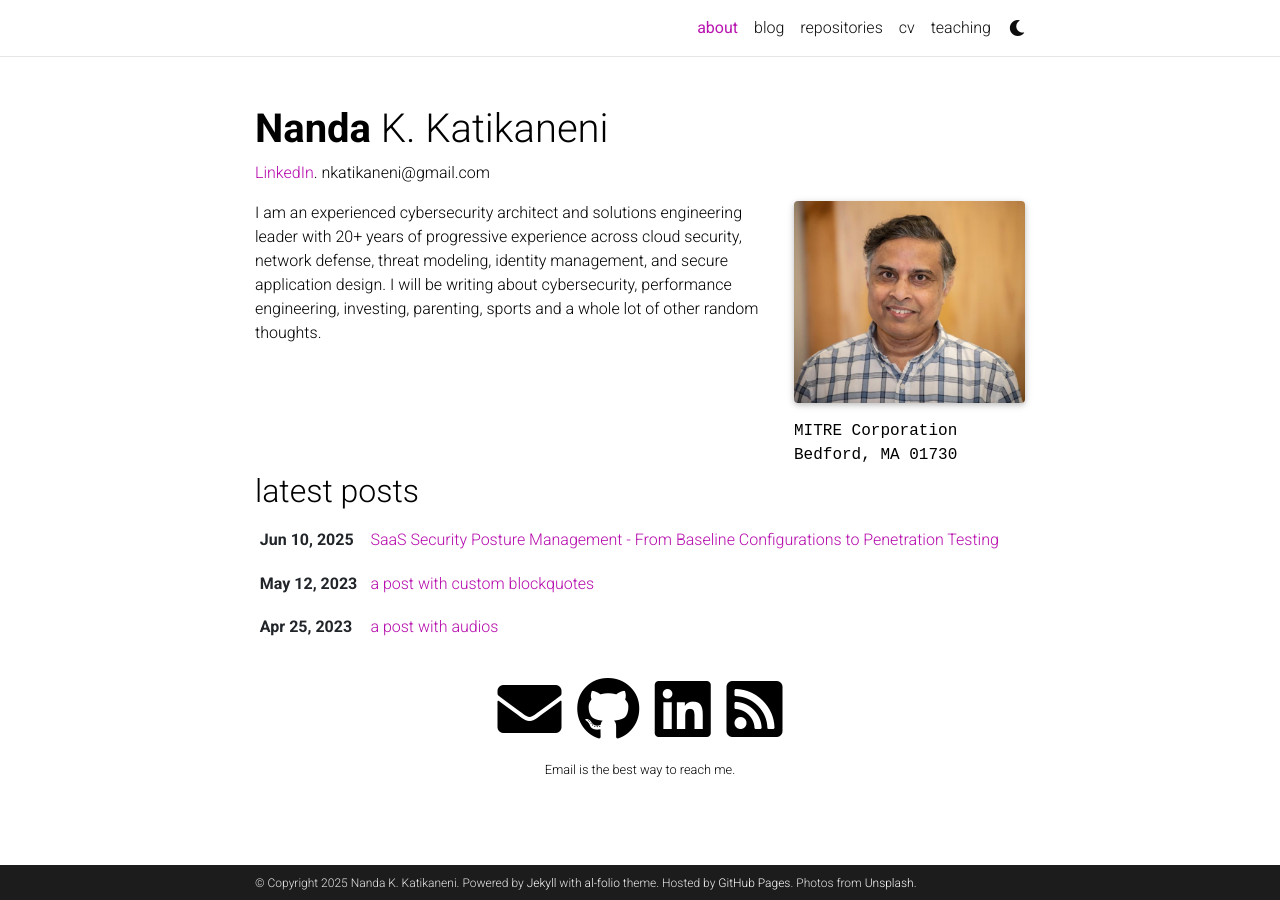
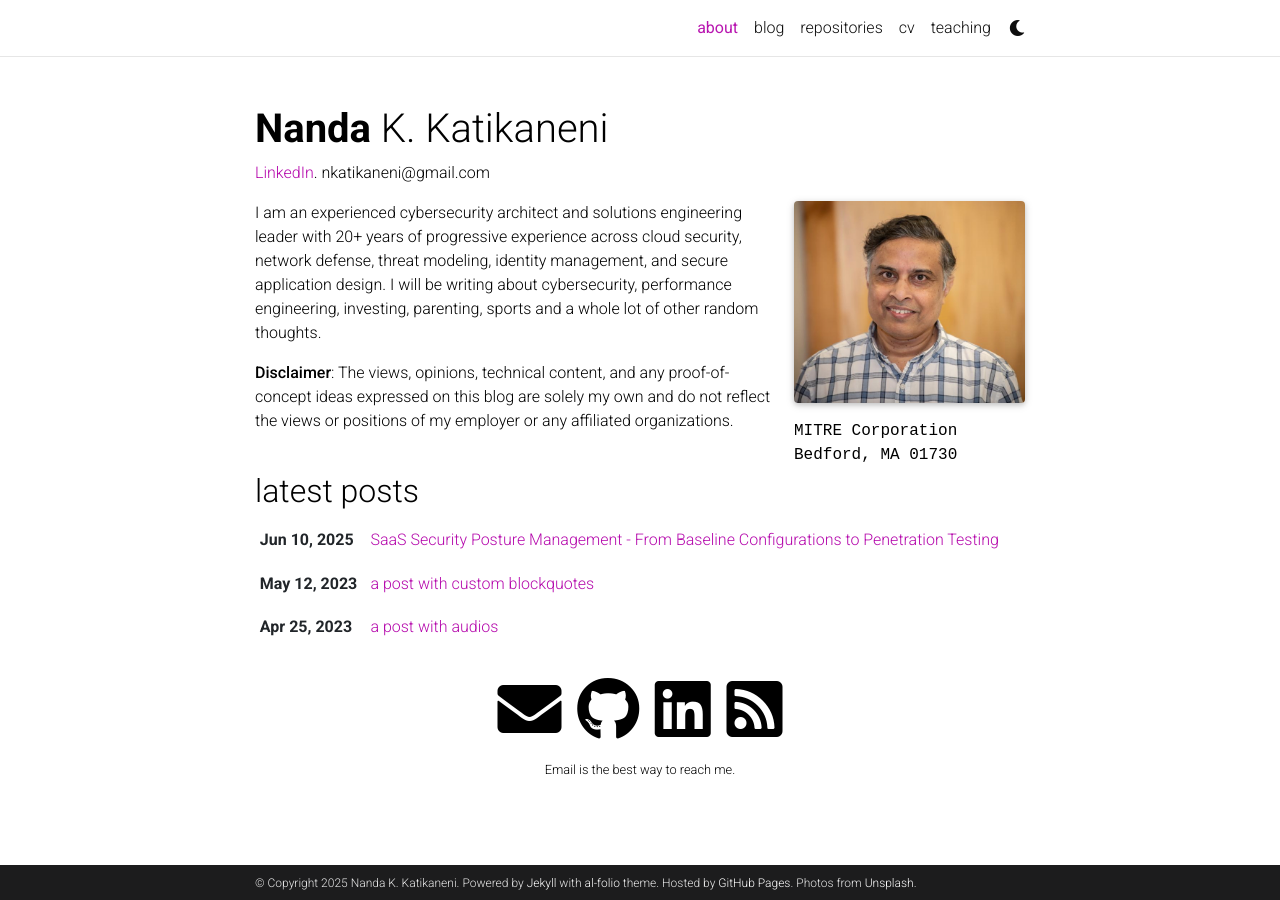
Before and after one commit to nkatikaneni/nkatikaneni.github.io, a Jekyll site: the page built from _pages/about.md, in a window 1280 px wide. Built offline with Jekyll 4.4.1, drawn with Linux system fonts in a browser that asks for light colours; full-size pictures stand in for the smaller copies a plugin makes; comment, search, counter and statistics services are not loaded; a style sheet for code colours, icons or effects is not loaded.

Commit message:
adding disclaimer

```diff
--- a/_pages/about.md
+++ b/_pages/about.md
@@ -19,3 +19,5 @@ social: true  # includes social icons at the bottom of the page
 ---
 
 I am an experienced cybersecurity architect and solutions engineering leader with 20+ years of progressive experience across cloud security, network defense, threat modeling, identity management, and secure application design. I will be writing about cybersecurity, performance engineering, investing, parenting, sports and a whole lot of other random thoughts.
+
+**Disclaimer**: The views, opinions, technical content, and any proof-of-concept ideas expressed on this blog are solely my own and do not reflect the views or positions of my employer or any affiliated organizations.
```
